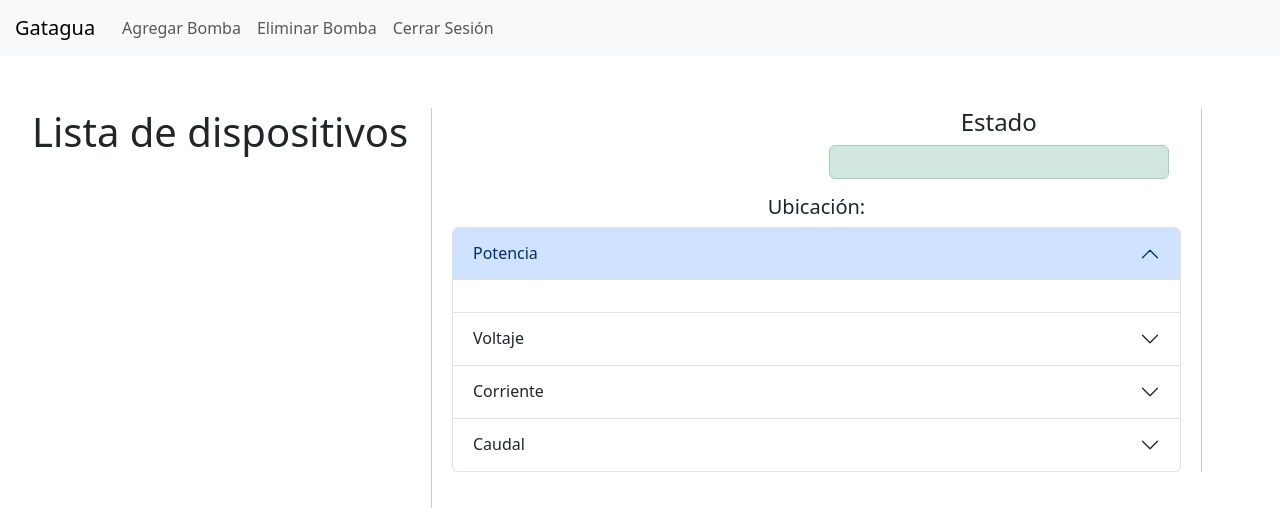
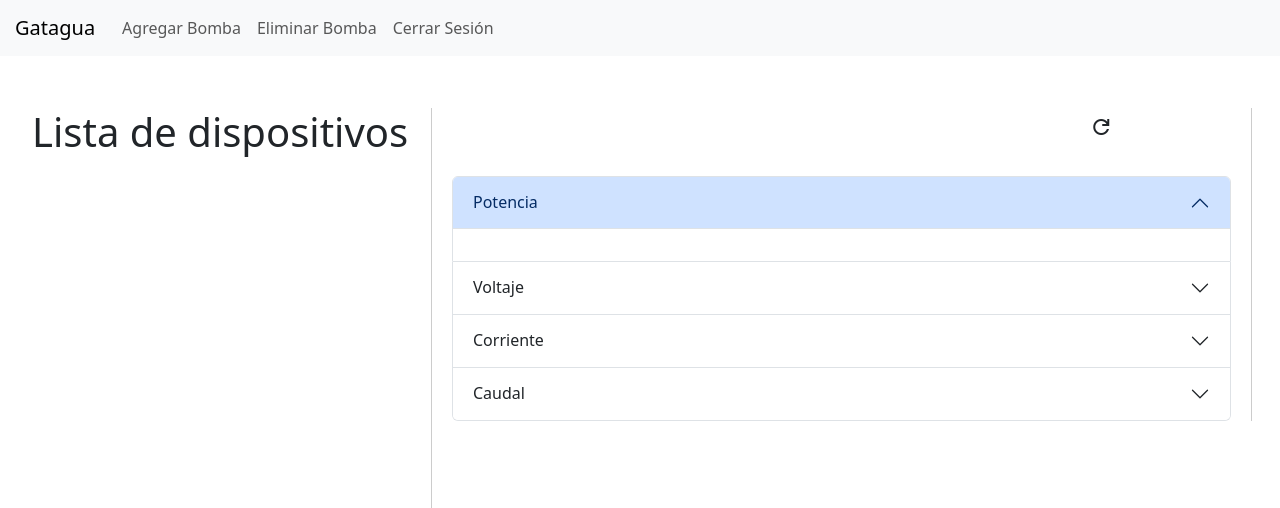
Before and after one commit to FerFabianReyes/proyectoPrograWeb, a Vue app: page /menu/analisisBomba in a window 1280 px wide. Shown: the top 508 px of the page. Built offline with nearby package versions, Linux system fonts and the light colour scheme.

Commit message:
Se recarga la página con un botón

```diff
--- a/index.html
+++ b/index.html
@@ -4,6 +4,7 @@
     <meta charset="UTF-8">
     <link rel="icon" href="/favicon.ico">
     <meta name="viewport" content="width=device-width, initial-scale=1.0">
+    <link rel="stylesheet" href="https://fonts.googleapis.com/css2?family=Material+Symbols+Outlined:opsz,wght,FILL,GRAD@20..48,100..700,0..1,-50..200" />
     <title>Inicio</title>
   </head>
   <body>
--- a/src/components/dispositivos/analisisBomba.vue
+++ b/src/components/dispositivos/analisisBomba.vue
@@ -1,6 +1,6 @@
 <template>
     <div class="analisis"
-        style="flex: 1; min-width: 750px; border-right: 1px solid #ccc; padding-right: 20px; overflow-y: auto; max-height: 80vh;">
+        style="flex: 1; min-width: 800px; border-right: 1px solid #ccc; padding-right: 20px; overflow-y: auto; max-height: 80vh;">
 
         <div class="container text-center">
             <div class="row">
@@ -8,15 +8,28 @@
                     <p class="h4" v-if="bomba">{{ bomba.nombre }}</p>
                 </div>
                 <div class="col">
-                    <p class="h4">Estado</p>
-                    <div class="alert alert-success" role="alert">
-                        {{ $route.query.estado }}
+                    <p class="h4" v-if="bomba">{{ bomba.estado }}</p>
+                </div>
+                <div class="col">
+                    <button type="button" class="btn" @click="recargarPagina">
+                        <span class="material-symbols-outlined">refresh</span>
+                    </button>
+
                 </div>
             </div>
-            </div>
+            <br>
             <div class="row">
                 <div class="col">
-                    <p class="h5">Ubicación: {{ $route.query.ubicacion }}</p>
+                    <p class="h5" v-if="bomba">Ubicación</p>
+                    <p class="h6" v-if="bomba">{{ bomba.ubicacion }}</p>
+                </div>
+                <div class="col">
+                    <p class="h5" v-if="bomba">Coordenadas</p>
+                    <p class="h6" v-if="bomba">{{ bomba.coordenadas }}</p>
+                </div>
+                <div class="col">
+                    <p class="h5" v-if="bomba">Fecha de registro</p>
+                    <p class="h6" v-if="bomba">{{ bomba.fechaRegistro }}</p>
                 </div>
             </div>
         </div>
@@ -152,7 +165,7 @@ export default {
         this.cargarBomba();
     },
     watch: {
-    '$route.query.nombre': function(newNombre) {
+        '$route.query.nombre': function (newNombre) {
             this.cargarBomba();
         }
     },
@@ -161,8 +174,32 @@ export default {
             const nombre = this.$route.query.nombre;
             const bombas = JSON.parse(localStorage.getItem('bombas')) || [];
             this.bomba = bombas.find(b => b.nombre === nombre) || null;
+
+            if (this.bomba) {
+                this.cambiarEstadoBomba();
+            }
+        },
+        cambiarEstadoBomba() {
+            const r = Math.random();
+            if (r < 1 / 6) {
+                this.bomba.estado = "Crítico";
+            } else if (r < 4 / 6) {
+                this.bomba.estado = "Advertencia";
+            } else {
+                this.bomba.estado = "Estable";
+            }
+
+            const bombas = JSON.parse(localStorage.getItem('bombas')) || [];
+            const index = bombas.findIndex(b => b.nombre === this.bomba.nombre);
+            if (index !== -1) {
+                bombas[index].estado = this.bomba.estado;
+                localStorage.setItem('bombas', JSON.stringify(bombas));
+            }
+        },
+        recargarPagina() {
+        window.location.reload();
     }
     }
-};
+}
 
 </script>
--- a/src/components/dispositivos/viewDispositivos.vue
+++ b/src/components/dispositivos/viewDispositivos.vue
@@ -7,7 +7,7 @@
             <dispositivo v-for="(item, index) in listaDispositivos" :key="index" :dispositivo="item" />
         </div>
 
-        <div class="analisis-bomba" style="flex: 1; min-width: 750px;">
+        <div class="analisis-bomba" style="flex: 1; min-width: 800px;">
             <router-view />
         </div>
     </div>
@@ -30,7 +30,7 @@ export default {
         this.listaDispositivos = bombas.map(bomba => ({
             nombre: bomba.nombre,
             estado: bomba.estado,
-            ubicacion: bomba.coordenadas // alias para ubicacion
+            ubicacion: bomba.ubicacion
         }));
     }
 }
--- a/src/components/menu.vue
+++ b/src/components/menu.vue
@@ -12,7 +12,7 @@
                     <div class="navbar-nav">
                         <router-link to="/menu/agregarBomba" class="nav-link">Agregar Bomba</router-link>
                         <a class="nav-link" href="#">Eliminar Bomba</a>
-                        <a class="nav-link" href="#">Cerrar Sesión</a>
+                        <a class="nav-link" href="/">Cerrar Sesión</a>
                     </div>
                 </div>
             </div>
```
Lines whose indentation alone changed are shown as unchanged.
